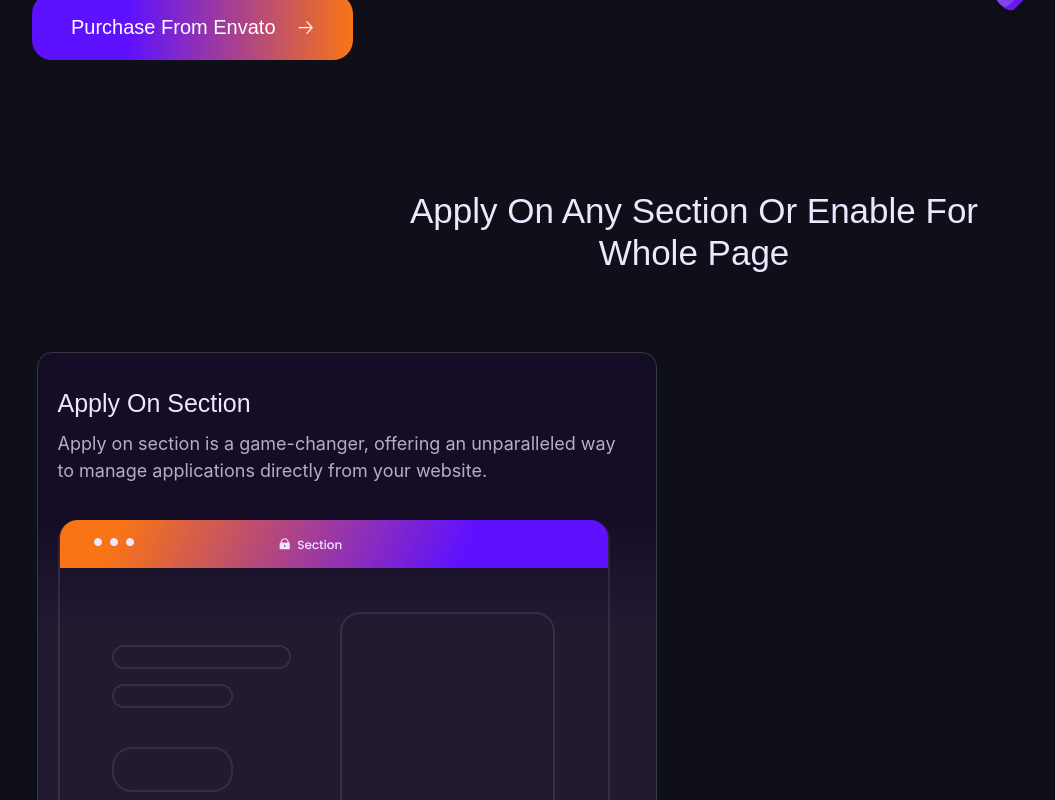
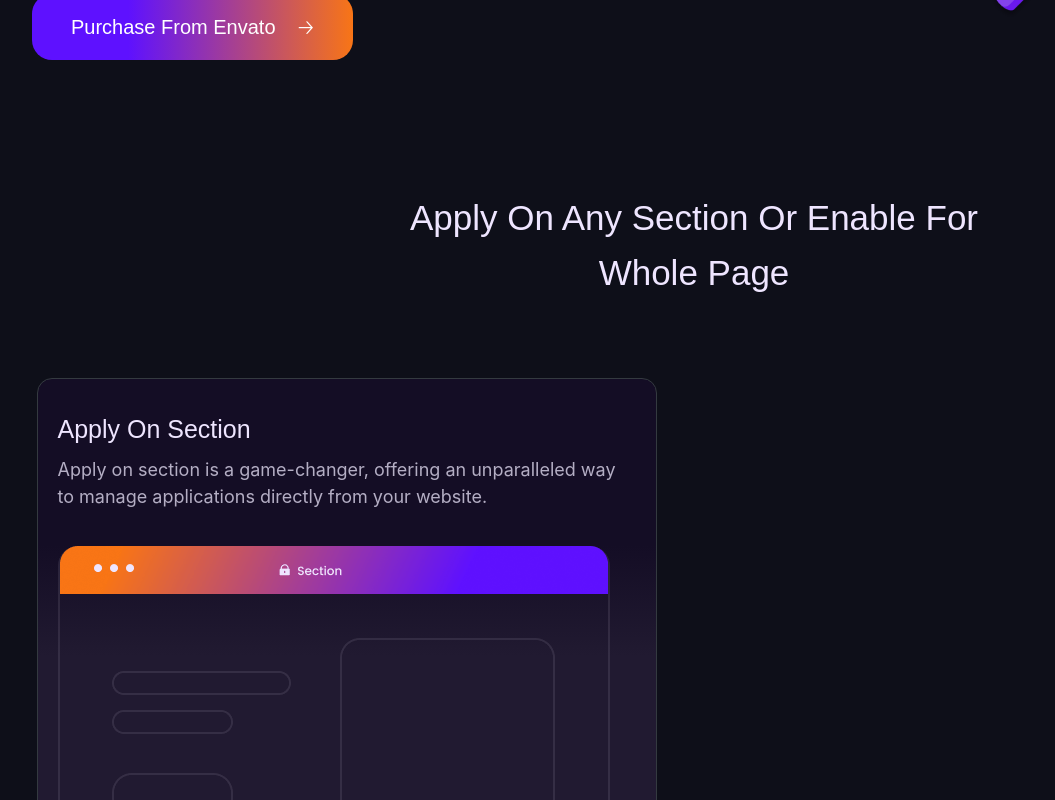
Before and after one commit to Medha0909/motion_art, a React (Create React App) app: page / in a window 1280 px wide. Shown: the part 1262-2062 px from the top of the page, without its empty margins (18-1073 px from the left). Built offline with nearby package versions, Linux system fonts and the light colour scheme.

Commit message:
Update Home.css

```diff
--- a/src/Components/Home.css
+++ b/src/Components/Home.css
@@ -2,30 +2,20 @@ body{
     background-color:#0E0F19;
 }
 
-body {
-    margin: 0;
-    position: absolute;
-    width: 100%;
-	height: 100%;
-}
-
-canvas {
-    width: 100%;
-    height: 100%;
-}
 .web1{
     position:fixed;
 }
 .bodyNav{
     width: 100%;
     position: fixed;
-
+    z-index:800;
 }
 .navbar{
     padding-top: 2.5px;
     background-color: #262626;
     height: 52px;
     overflow: hidden;
+
 }
 
 .nav-button{
@@ -195,10 +185,11 @@ margin-top: 20px;
 .s1 .cardshead{
     color:#EEE5FF;
     width:39rem;
-    font-size:30px;
-}
+    font-size:30px;}
 .s1 .chead{
     font-size:35px;
+    line-height: 55px;
+
 }
 
 .s1 .c1{
```
